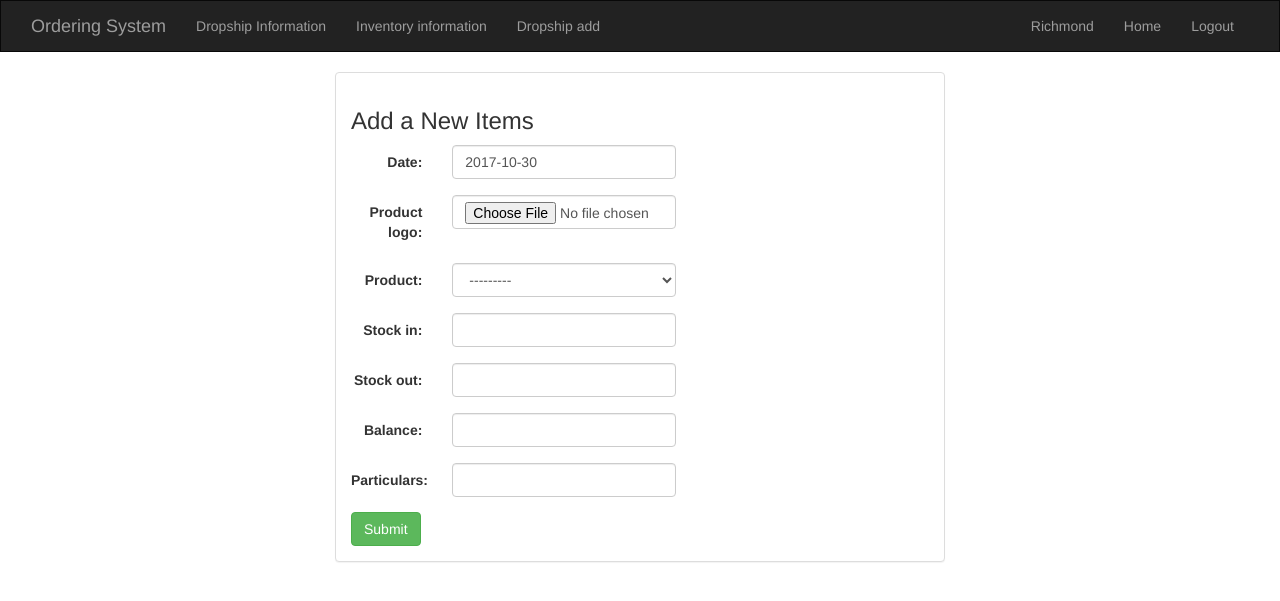
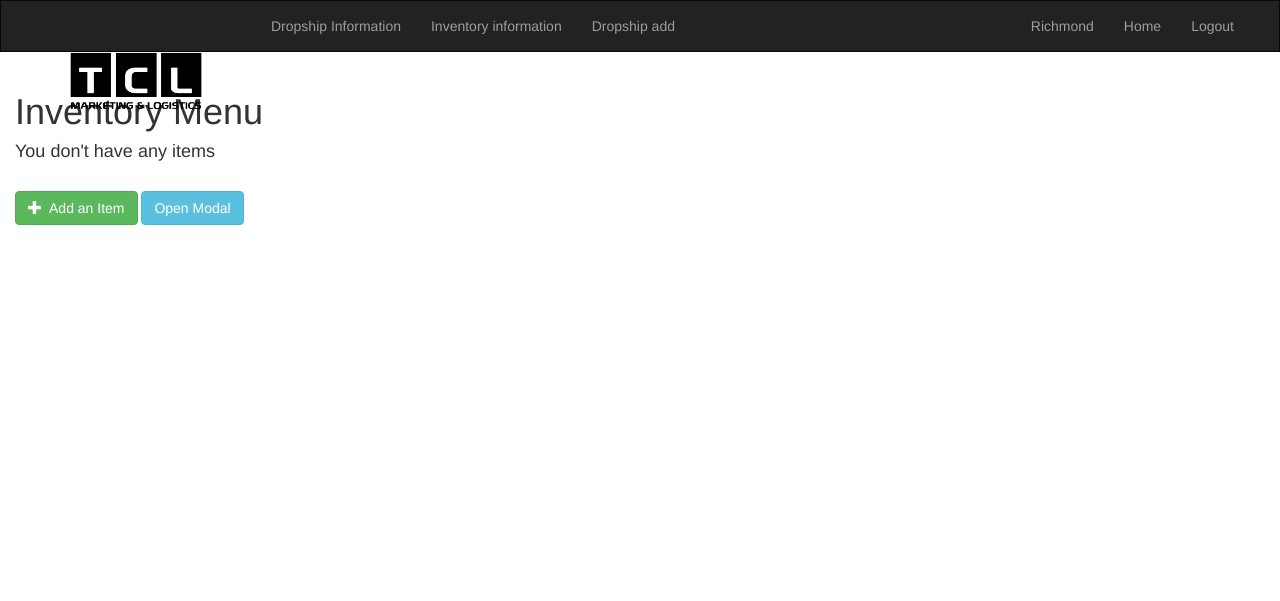
Before and after one commit to Xednom/Ordering, a Django app: a page that uses ordering/templates/base.html in a window 1280 px wide. Shown: the top 601 px of the page. Run offline with Django 3.2, Linux system fonts and the light colour scheme; a user stored in the database is signed in; data comes from the database, SQL or seed files in the repository; both versions use the stored data as it was after the commit; some libraries are stand-ins or nearby versions.

Commit message:
Added: Modal forms for inventory create.

```diff
--- a/ordering/templates/base.html
+++ b/ordering/templates/base.html
@@ -6,15 +6,19 @@
     {% load staticfiles %}
     <link rel="stylesheet" href="https://maxcdn.bootstrapcdn.com/bootstrap/3.3.6/css/bootstrap.min.css" />
     <link rel="stylesheet" type="text/css" href="{% static 'css/styles.min.css' %}"/>
-    <link rel="javascript" type="js" href="{% static 'js/login-form.js' %}">
-    <link rel="shortcut icon" href="{%  static 'theme/TCL_Shirt_Logo.png' %}">
+    <link rel="shortcut icon" href="{%  static 'img/TCL_Shirt_Logo.png' %}">
     <script
       src="https://code.jquery.com/jquery-3.1.1.min.js"
       integrity="sha256-hVVnYaiADRTO2PzUGmuLJr8BLUSjGIZsDYGmIJLv2b8="
       crossorigin="anonymous"></script>
     <script src="https://maxcdn.bootstrapcdn.com/bootstrap/3.3.7/js/bootstrap.min.js" integrity="sha384-Tc5IQib027qvyjSMfHjOMaLkfuWVxZxUPnCJA7l2mCWNIpG9mGCD8wGNIcPD7Txa" crossorigin="anonymous"></script>
+    <script type="text/javascript" src"{% static 'js/alert-timer.js' %}"></script>
+    <script type="text/javascript" src"{% static 'js/modal-crud.js' %}"></script>
+    <script src="https://ajax.googleapis.com/ajax/libs/jquery/3.2.1/jquery.min.js"></script>
+    <script src="https://maxcdn.bootstrapcdn.com/bootstrap/3.3.7/js/bootstrap.min.js"></script>
   </head>
   <body>
+    {% block navbar %}
     <nav class="navbar navbar-inverse">
     <div class="container-fluid">
       <!-- Static navbar -->
@@ -26,13 +30,13 @@
               <span class="icon-bar"></span>
               <span class="icon-bar"></span>
             </button>
-            <a class="navbar-brand" href="{% url 'ordering:home' %}">Ordering System</a>
+            <a class="navbar-brand" href="{% url 'ordering:home' %}"><img src="{% static 'img/TCL_Shirt_Logo.png' %}" class="img img-tcl"></a>
           </div>
           <div id="navbar" class="navbar-collapse collapse">
             {% if user.is_superuser %}
               <ul class="nav navbar-nav">
                 <li{% if 'detail' in request.path %} class="active" {% endif %}><a href="{% url 'ordering:detail' %}">Dropship Information</a></li>
-                <li{% if 'inventory-menu' in request.path %} class="active" {% endif %}><a href="{% url 'ordering:inventory_menu' %}">Inventory information</a></li>
+                <li{% if 'inventory-menu' in request.path %} class="active" {% endif %}><a href="{% url 'ordering:inventory_create' %}">Inventory information</a></li>
                 <li{% if 'dropship-add' in request.path %} class="active" {% endif %}><a href="{% url 'ordering:order_create' %}">Dropship add</a></li>
               </ul>
               <ul class="nav navbar-nav navbar-right">
@@ -54,6 +58,7 @@
         </div><!--/.container-fluid -->
     </div>
   </nav>
+  {% endblock %}
     {% block body %}
     {% endblock %}
   </body>
--- a/ordering/templates/messages/messages.html
+++ b/ordering/templates/messages/messages.html
@@ -2,20 +2,35 @@
     {% for message in messages %}
     <div class="box {{ message.tags }}" alert="alert">
       <a class='close'></a>
+      <div class="info">
       {% if message.tags == "info" %}
-        <div class="alert alert-info fade in" role="alert"></i>
+        <div class="alert alert-info fade in" role="alert">
           <a href="#" class="close" data-dismiss="alert" aria-label="close">x</a>
+          {{ message|safe }}
+        </div>
+      </div>
+      <div class="success">
       {% elif message.tags == "success" %}
-        <div class="alert alert-success fade in" role="alert"></i>
+        <div class="alert alert-success fade in" role="alert">
           <a href="#" class="close" data-dismiss="alert" aria-label="close">x</a>
+          {{ message|safe }}
+        </div>
+      </div>
+      <div class="warning">
       {% elif message.tags == "warning" %}
-        <div class="alert alert-warning fade in" role="alert"></i>
+        <div class="alert alert-warning fade in" role="alert">
           <a href="#" class="close" data-dismiss="alert" aria-label="close">x</a>
-      {% elif message.tags == "error" %}
-        <div class="alert alert-danger fade in" role="alert"></i>
+          {{ message|safe }}
+        </div>
+      </div>
+      <div class="error">
+        {% elif message.tags == "error" %}
+        <div class="alert alert-danger fade in" role="alert">
           <a href="#" class="close" data-dismiss="alert" aria-label="close">x</a>
+          {{ message|safe }}
+        </div>
+      </div>
       {% endif %}
-      {{ message|safe }}
     </div>
     {% endfor %}
 {% endif %}
--- /dev/null
+++ b/ordering/templates/ordering/inventory-form-inner.html
@@ -0,0 +1,14 @@
+{% load crispy_forms_tags %}
+{% block navbar %}
+{% endblock %}
+ <div class="row">
+     <form class="form-horizontal" action="{% url 'ordering:inventory_create' %}" method="post">{% csrf_token %}
+       <div class="panel panel-header">
+        <h3>Add new product</h3>
+       </div>
+       <div class="panel panel-body">
+         {{ form|crispy }}
+       </div>
+         <Button type="submit" class="btn btn-submit col-md-offset-2">Submit</button>
+     </form>
+ </div>
--- /dev/null
+++ b/ordering/templates/ordering/inventory-form.html
@@ -0,0 +1,3 @@
+{% block body %}
+{% include 'ordering/inventory-form-inner.html' %}
+{% endblock %}
--- a/ordering/templates/ordering/inventory_form.html
+++ b/ordering/templates/ordering/inventory_form.html
@@ -1,5 +1,3 @@
-{% extends 'base.html' %}
-
 {% load crispy_forms_tags %}
 
 {% block head %}
@@ -16,7 +14,7 @@
           {% if error_message %}
               <p><strong>{{ error_message }}</strong></p>
           {% endif %}
-          <form class="form-horizontal" role="form" action="" method="post" enctype="multipart/form-data">
+          <form class="form-horizontal" role="form" action="" href="{% url 'ordering:inventory_create' %}" method="post" enctype="multipart/form-data">
             <!--- Inventory --->
             <form method="post">
               {% csrf_token %}
--- a/ordering/templates/ordering/inventory_sample.html
+++ b/ordering/templates/ordering/inventory_sample.html
@@ -1,4 +1,6 @@
 {% extends 'base.html' %}
+{% load crispy_forms_tags %}
+
 {% block inventorys_active %}active{% endblock %}
 {% block head %}<title>Inventory menu</title>{% endblock %}
 {% block body %}
@@ -39,7 +41,29 @@
             <span class="glyphicon glyphicon-plus"></span>&nbsp; Add an Item
           </button>
         </a>
-      </div>
+        <!-- Trigger the modal with a button -->
+        <button type="button" class="btn btn-info btn-md" data-toggle="modal" href="{% url 'ordering:inventory_create' %}" data-target="#myModal">Open Modal</button>
+
+        <!-- Modal -->
+        <div id="myModal" class="modal fade" role="dialog">
+          <div class="modal-dialog">
+
+            <!-- Modal content-->
+            <div class="modal-content">
+              <div class="modal-header">
+                <button type="button" class="close" data-dismiss="modal">&times;</button>
+                <h4 class="modal-title">Modal Header</h4>
+              </div>
+              <div id="form-modal-body" class="modal-body">
+                {% include 'ordering/inventory-form-inner.html' %}
+              </div>
+              <div class="modal-footer">
+                <button type="button" class="btn btn-danger" data-dismiss="modal">Close</button>
+              </div>
+            </div>
+
+          </div>
+        </div>
     </div>
 </div>
 
--- a/ordering/urls.py
+++ b/ordering/urls.py
@@ -13,7 +13,7 @@ urlpatterns = [
     # /ordering/
     url(r'^$', views.home, name='home'),
     url(r'^detail/$', views.DetailView.as_view(), name='detail'),
-    url(r'^inventory-menu/$', views.inventory_menu, name='inventory_menu'),
+    url(r'^inventory-menu/$', views.InventoryMenu.as_view(), name='inventory_menu'),
     url(r'^inventory-detail/(?P<inventory_id>[0-9]+)/$', views.inventory_detail, name='inventory_detail'),
     url(r'^inventory-add/$', views.InventoryCreate.as_view(), name='inventory_create'),
     url(r'^inventory_delete/(?P<inventory_id>[0-9]+)/$', views.InventoryDelete.as_view(), name='inventory_delete'),
--- a/ordering/views.py
+++ b/ordering/views.py
@@ -30,6 +30,19 @@ from .forms import RegistrationForm, EditProfileForm, OrderForm, InventoryForm
 IMAGE_FILE_TYPES = ['png', 'jpg', 'jpeg']
 
 
+class AjaxTemplateMixin(object):
+
+    def dispatch(self, request, *args, **kwargs):
+        if not hasattr(self, 'ajax_template_name'):
+            split = self.template_name.split('.html')
+            split[-1] = '_inner'
+            split.append('.html')
+            self.ajax_template_name = ''.join(split)
+        if request.is_ajax():
+            self.template_name = self.ajax_template_name
+        return super(AjaxTemplateMixin, self).dispatch(request, *args, **kwargs)
+
+
 class DetailView(ListView):
     model = Order  # shorthand for setting queryset = models.Car.objects.all()
     template_name = 'ordering/detail.html'  # optional (the default is app_name/modelNameInLowerCase_list.html; which will look into your templates folder for that path and file)
@@ -55,10 +68,18 @@ class OrderSuccess(TemplateView):
     template_name = 'ordering/order_success.html'
 
 
-class InventoryCreate(CreateView):
+class InventoryMenu(ListView):
+    model = Inventory
+    template_name = 'ordering/inventory_sample.html'
+    context_object_name = "all_inventorys"
+
+
+class InventoryCreate(SuccessMessageMixin, AjaxTemplateMixin, CreateView):
+    template_name = 'ordering/inventory_sample.html'
     model = Inventory
     success_url = reverse_lazy('ordering:inventory_menu')
-    fields = ['date', 'product_logo', 'product', 'stock_in', 'stock_out', 'balance', 'particulars']
+    success_message = "Successfully added an item to the inventory."
+    fields = ['product_logo', 'product', 'stock_in', 'stock_out', 'balance', 'particulars']
 
 
 class InventoryDelete(DeleteView):
@@ -134,11 +155,6 @@ class InventoryForm(ModelForm):
     class Meta:
         model = Inventory
         fields = ['date', 'product_logo', 'product', 'stock_in', 'stock_out', 'balance', 'particulars']
-
-
-def inventory_menu(request):
-    all_inventorys = Inventory.objects.all()
-    return render(request, 'ordering/inventory_sample.html', {'all_inventorys': all_inventorys})
 
 
 def inventory_detail(request, inventory_id):
--- a/theme/static/css/styles.scss
+++ b/theme/static/css/styles.scss
@@ -2,11 +2,19 @@
 
 .navbar {
   border-radius: 0;
+  position: relative;
+  width: 100%;
+
+  .img-tcl {
+    height: 130px;
+    width: 210px;
+  }
 }
 
 .tcl-container {
   .row {
     .login-form {
+      padding-top: 20px;
       padding-left: 250px;
       width: 75%;
     }
--- /dev/null
+++ b/theme/static/js/alert-timer.js
@@ -0,0 +1,4 @@
+window.setTimeout(function() {
+  $(".box").fadeTo(500, 0).slideUp(500, function(){
+      $(this).remove();
+}, 1000);
```
Also changed, not shown: ordering/templates/ordering/order_form.html (+3 -27 lines), theme/static/js/modal-crud.js (added, +27 -0 lines), db.sqlite3, theme/img/product_image/Shiro_Web_hV9kLVK.png (added), theme/img/product_image/Shiro_Web_jr6UEhV.png (added), theme/img/product_image/Shiro_Web_y167vfH.png (added), theme/static/css/styles.min.css.
